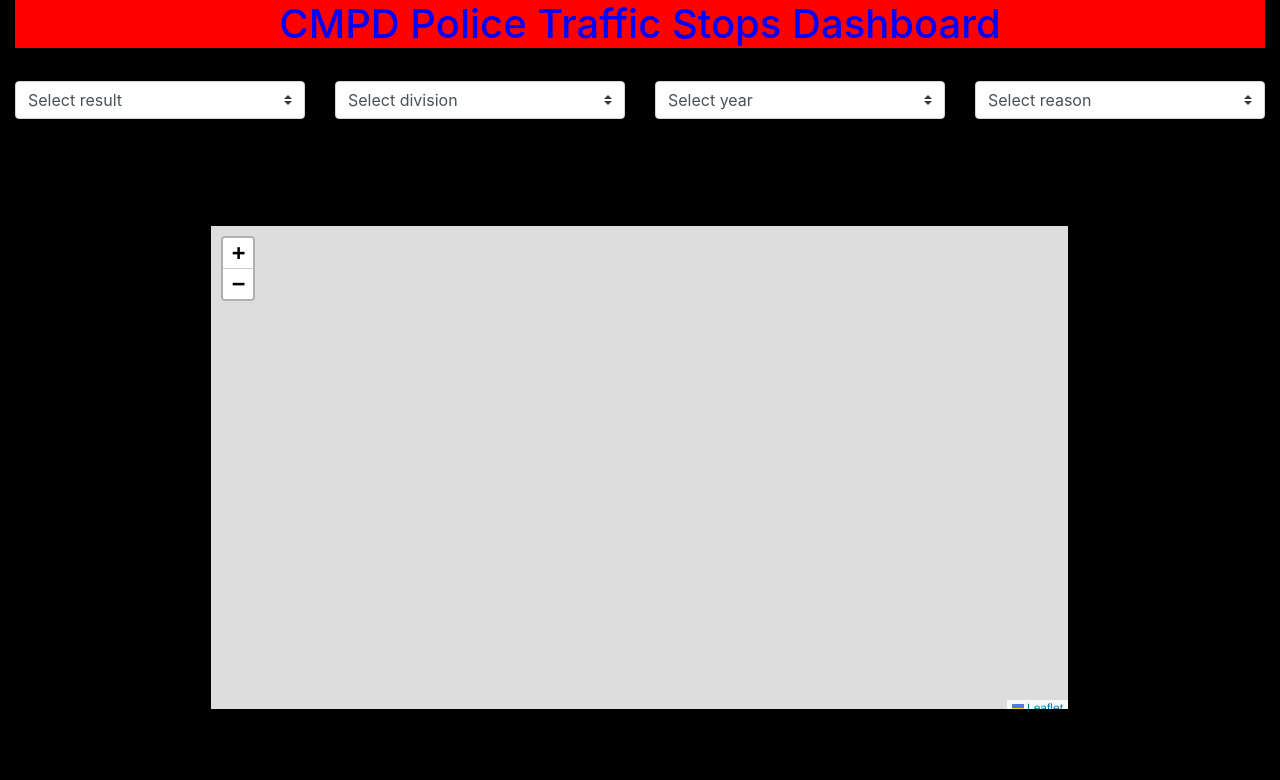
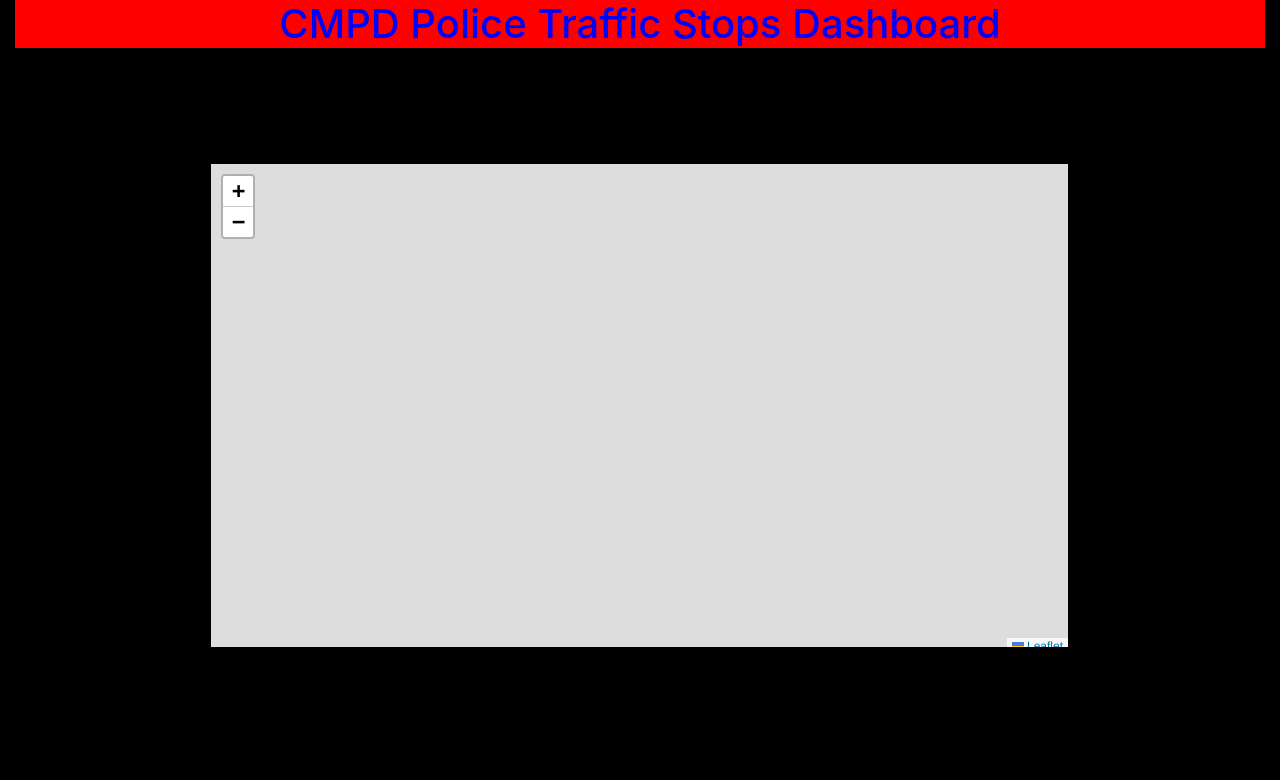
Before and after one commit to tarakars/Python-Challenge, a Flask app: page / in a window 1280 px wide. Shown: the top 780 px of the page. Run offline with Flask 2, Linux system fonts and the light colour scheme; parts of the project's set-up code (start-up, migrations or seed data) failed here and were passed over; some libraries are stand-ins or nearby versions.

Commit message:
Removed the dropdowns

```diff
--- a/Project_2/CMPD-traffic-stops/templates/index.html
+++ b/Project_2/CMPD-traffic-stops/templates/index.html
@@ -21,62 +21,6 @@
       </div>
     </div>
     <div class = "containter">
-        <div class ="row">
-          <div class = "col-md-3">
-            <select class="custom-select" onchange="result_filter=this.value;renderAllCharts()">
-                  <option selected="selected" value="">Select result</option>
-                  <option>Arrest</option>
-                  <option>Citation Issued</option>
-                  <option>No Action Taken</option>
-                  <option>Verbal Warning</option>
-                  <option>Written Warning</option>
-            </select>
-        </div>
-          <div class = "col-md-3">
-              <select class="custom-select" onchange="division_filter=this.value;renderAllCharts()">
-                  <option selected="selected" value="">Select division</option>
-                  <option>Central Division</option>
-                  <option>Eastway Division</option>
-                  <option>Freedom Division</option>
-                  <option>Hickory Grove Division</option>
-                  <option>Independence Division</option>
-                  <option>Metro Division</option>
-                  <option>North Division</option>
-                  <option>North Tryon Division</option>
-                  <option>Providence Division</option>
-                  <option>South Division</option>
-                  <option>Steele Creek Division</option>
-                  <option>University City Division</option>
-                  <option>Westover Division</option>
-
-                </select>
-          </div>
-          <div class = "col-md-3">
-              <select class="custom-select" onchange="years_filter=this.value;renderAllCharts()">
-                  <option selected="selected" value="">Select year</option>
-                  <option>2016</option>
-                  <option>2017</option>
-                </select>
-          </div>
-
-          <div class = "col-md-3">
-              <select class="custom-select" onchange="reasons_filter=this.value;renderAllCharts()">
-                  <option selected="selected" value="">Select reason</option>
-                  <option>CheckPoint               </option>
-                  <option>Driving While Impaired   </option>
-                  <option>Other                    </option>
-                  <option>Safe Movement            </option>
-                  <option>SeatBelt                 </option>
-                  <option>Speeding                 </option>
-                  <option>Stop Light/Sign          </option>
-                  <option>Vehicle Equipment        </option>
-                  <option>Vehicle Regulatory       </option>
-
-
-                </select>
-          </div>
-        </div>
-        <br>
         <div class ="row">
             <div class="col-md-4">
                 <div id="stats"></div>
```
Also changed, not shown: 2 other files.
